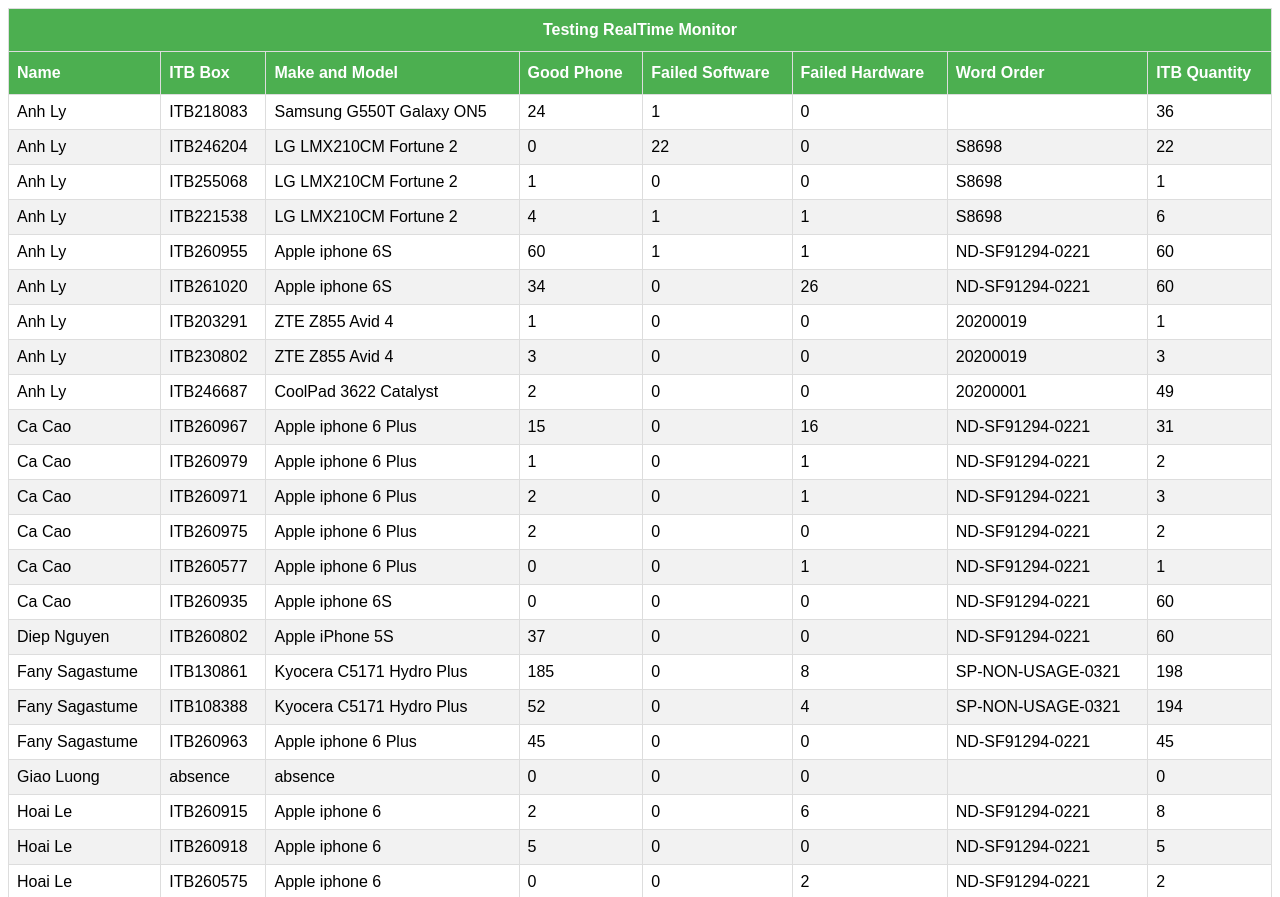
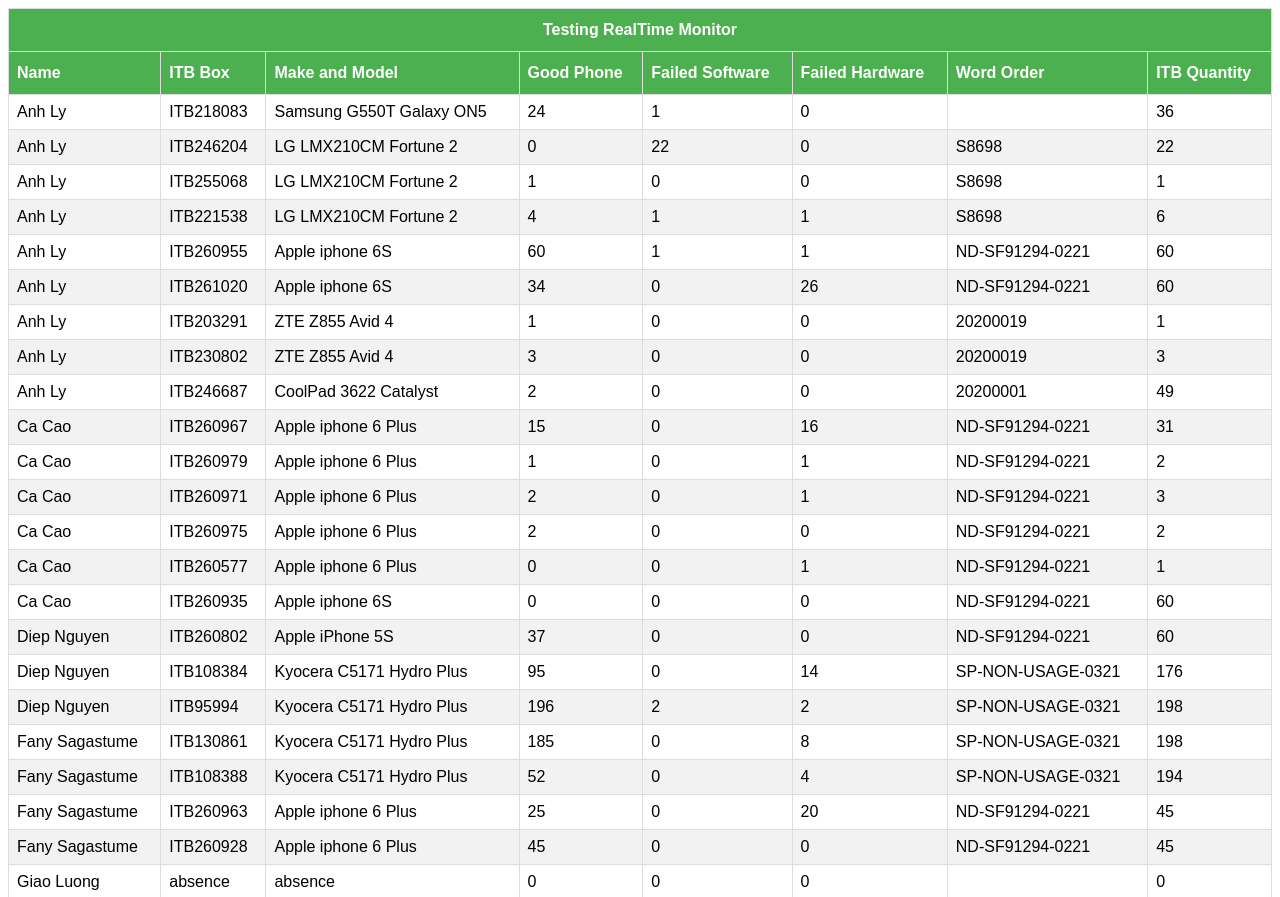
Before and after one commit to HTHRealtime/HTHRealtime.github.io, a plain HTML site: page index.html in a window 1280 px wide. Shown: the top 897 px of the page. Drawn offline with Linux system fonts and the light colour scheme.

Commit message:
Update index.html

```diff
--- a/index.html
+++ b/index.html
@@ -198,6 +198,26 @@ padding: 8px;
 <td>60</td>
 </tr>
 <tr>
+<td>Diep Nguyen</td>
+<td>ITB108384 </td>
+<td> Kyocera C5171 Hydro Plus </td>
+<td> 95 </td>
+<td> 0 </td>
+<td> 14 </td>
+<td> SP-NON-USAGE-0321</td>
+<td>176</td>
+</tr>
+<tr>
+<td>Diep Nguyen</td>
+<td>ITB95994 </td>
+<td> Kyocera C5171 Hydro Plus </td>
+<td> 196 </td>
+<td> 2 </td>
+<td> 2 </td>
+<td> SP-NON-USAGE-0321</td>
+<td>198</td>
+</tr>
+<tr>
 <td>Fany Sagastume</td>
 <td>ITB130861 </td>
 <td> Kyocera C5171 Hydro Plus </td>
@@ -220,6 +240,16 @@ padding: 8px;
 <tr>
 <td>Fany Sagastume</td>
 <td>ITB260963 </td>
+<td> Apple iphone 6 Plus </td>
+<td> 25 </td>
+<td> 0 </td>
+<td> 20 </td>
+<td> ND-SF91294-0221</td>
+<td>45</td>
+</tr>
+<tr>
+<td>Fany Sagastume</td>
+<td>ITB260928 </td>
 <td> Apple iphone 6 Plus </td>
 <td> 45 </td>
 <td> 0 </td>
```
